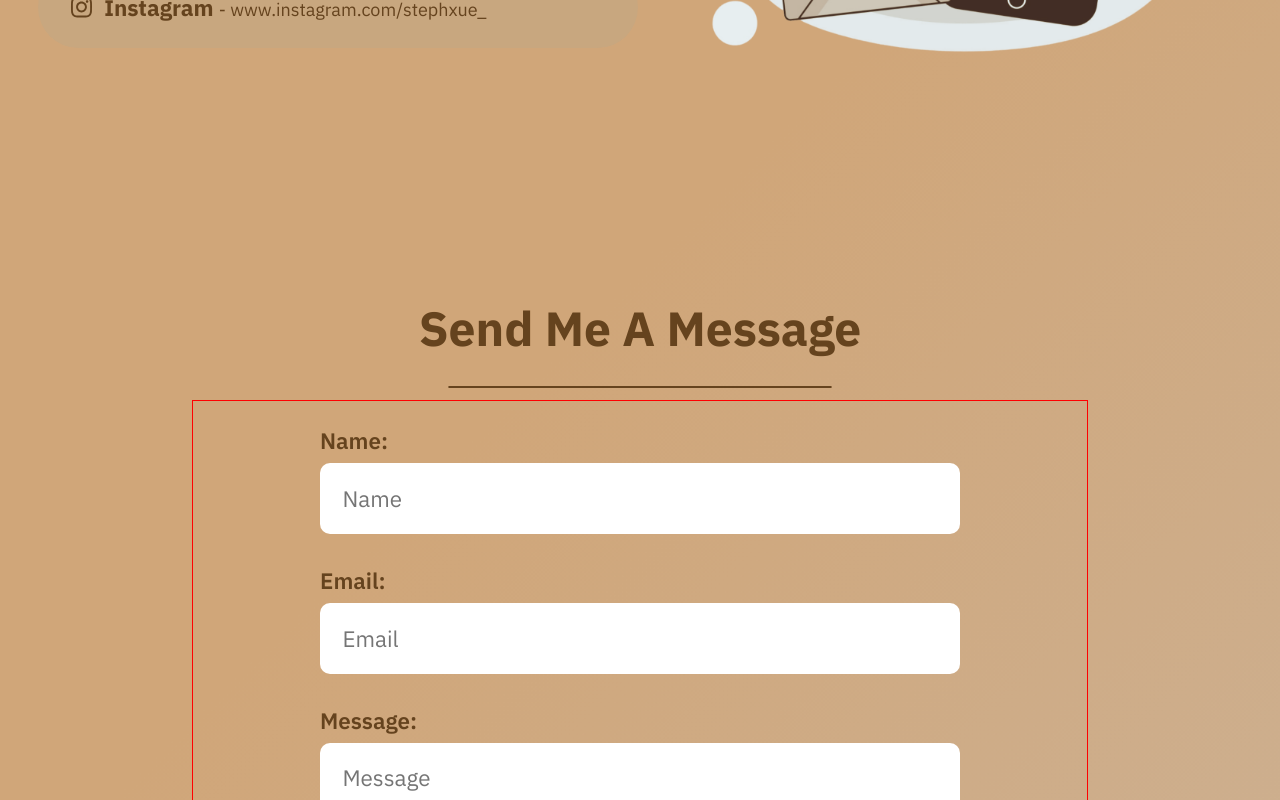
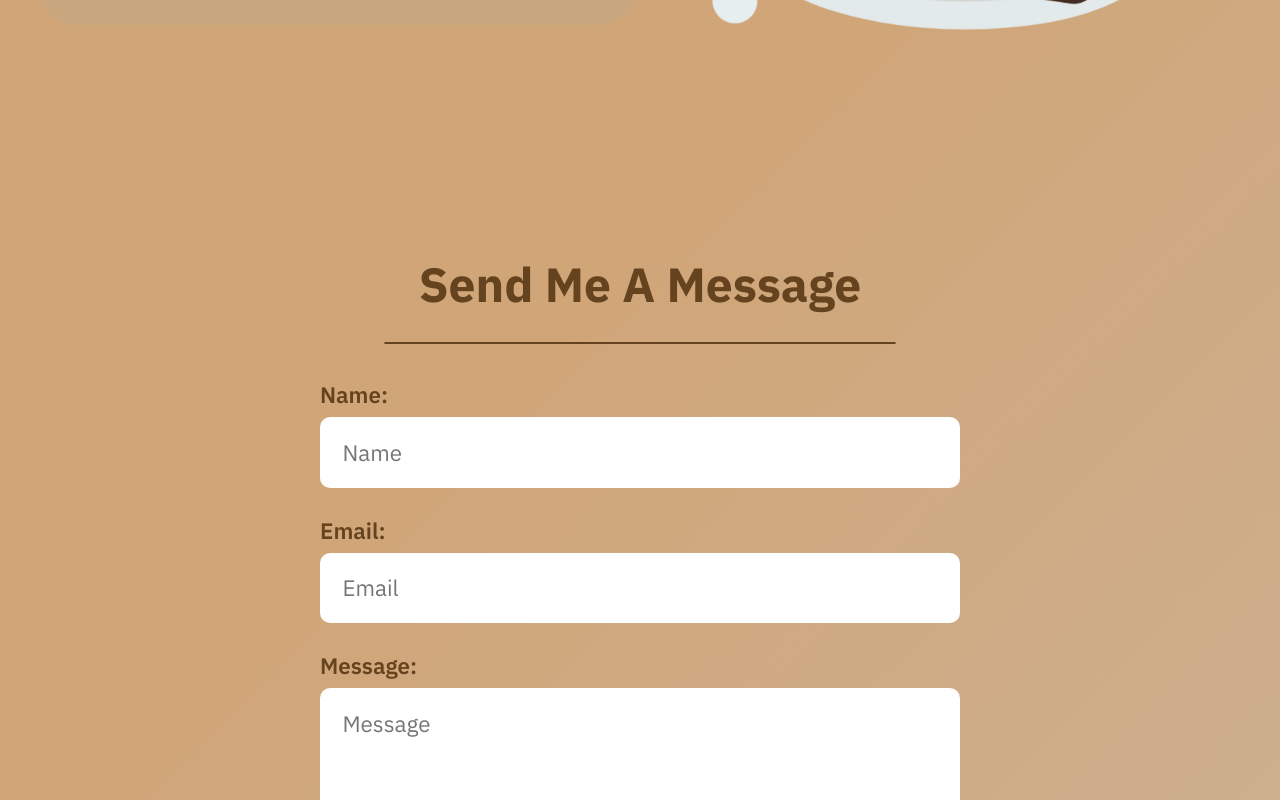
Before and after one commit to steph-xue/portfolio, a React (Vite) app: page /contact in a window 1280 px wide. Shown: the part 927-1727 px from the top of the page. Built offline with nearby package versions, Linux system fonts and the light colour scheme.

Commit message:
fix contact page form spacing

```diff
--- a/src/style.scss
+++ b/src/style.scss
@@ -307,9 +307,13 @@ body {
 .contact-page {
 	display: flex;
     flex-direction: column;
-    justify-content: center;
+    justify-content: flex-start;
     align-items: center;
-	padding: 1em 2em;
+	padding-left: 2em;
+	padding-right: 2em;
+	padding-block: 0;
+	margin: 0;
+	flex-grow: 1;
 }
 
 .contact-title {
@@ -339,7 +343,7 @@ body {
 	flex-direction: column;
 	justify-content: center;
 	align-items: center;
-	padding-bottom: 3em;
+	padding-bottom: 2em;
 }
 
 .contact-image {
@@ -414,24 +418,24 @@ body {
 .contact-line {
 	border: 1.5px solid var(--color-dark-brown1);
 	border-radius: 50px;
-	width: 30vw;
+	width: 40vw;
 	margin-bottom: 0.5em;
 }
 
 .contact-form {
 	display: flex;
 	flex-direction: column;
-	gap: 0.3em;
+	gap: 0.1em;
 	justify-content: center;
 	align-items: center;
-	border: 1px solid red;
-	width: 70vw;
+	width: 80vw;
 }
 
 .contact-form-input-container {
 	display: flex;
 	flex-direction: column;
 	gap: 0.2em;
+	width: 100%;
 }
 
 .contact-form-label {
@@ -475,6 +479,12 @@ body {
 }
 
 @media (min-width: 800px) {
+	.contact-form-input-container {
+		width: 70vw;
+	}
+}
+
+@media (min-width: 1200px) {
 	.contact-form-input-container {
 		width: 50vw;
 	}
```
